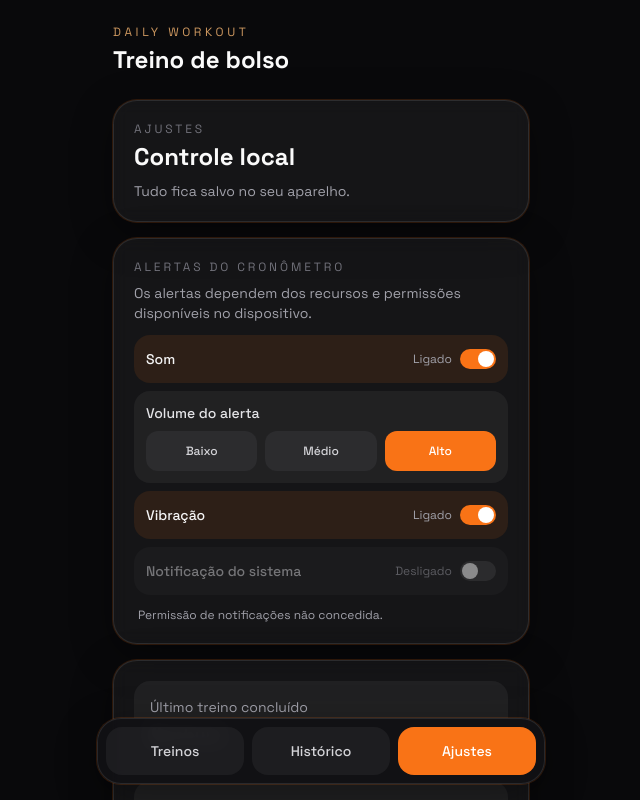
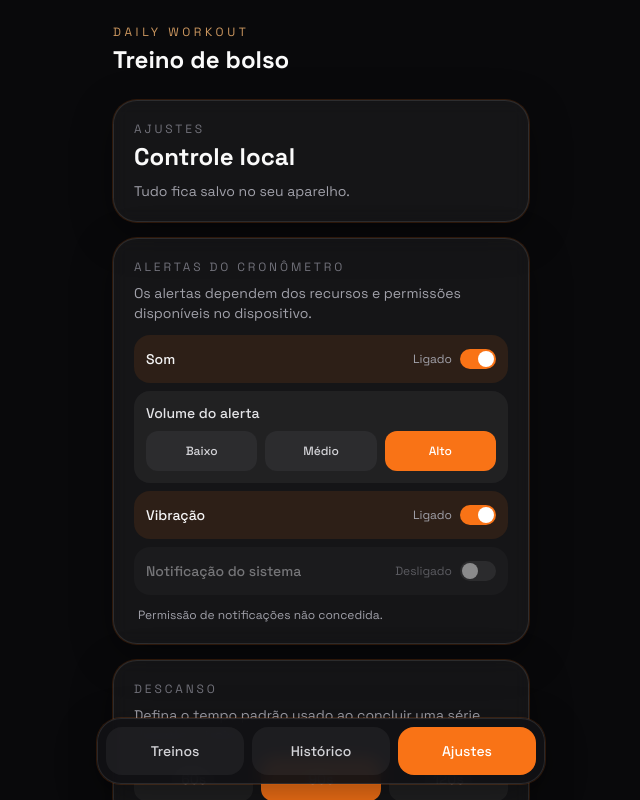
Before and after one commit to lnrdgst/daily-workout, a React (Vite) app: page /settings in a window 1280 px wide. Shown: the top 800 px of the page, without its empty margins (319-959 px from the left). Built offline with nearby package versions, Linux system fonts and the light colour scheme.

Commit message:
feat: inicia descanso ao concluir serie

```diff
--- a/src/components/ExerciseCard.tsx
+++ b/src/components/ExerciseCard.tsx
@@ -9,7 +9,7 @@ interface ExerciseCardProps {
   sessionState: ExerciseSessionState;
   previousSets: ExerciseSetLog[] | null;
   onSetChange: (setIndex: number, patch: Partial<ExerciseSetLog>) => void;
-  onToggleCompleted: (setIndex: number) => void;
+  onToggleCompleted: (setIndex: number, isCurrentlyCompleted: boolean) => void;
 }
 
 const AUTO_COLLAPSE_DELAY_MS = 550;
@@ -102,7 +102,7 @@ export const ExerciseCard = ({
                 set={set}
                 previousSet={previousSets?.[index]}
                 onChange={(patch) => onSetChange(index, patch)}
-                onToggleCompleted={() => onToggleCompleted(index)}
+                onToggleCompleted={() => onToggleCompleted(index, set.completed)}
               />
             ))}
           </div>
--- a/src/components/RestTimer.tsx
+++ b/src/components/RestTimer.tsx
@@ -2,6 +2,7 @@ import { Play, RotateCcw, Square } from 'lucide-react';
 import { useEffect, useRef, useState } from 'react';
 import { useRestAlertSettings } from '@/hooks/useRestAlertSettings';
 import { primeRestAlertSound, triggerRestFinishedAlerts } from '@/utils/restAlerts';
+import type { RestDurationSeconds } from '@/utils/restTimerSettings';
 
 const presets = [60, 90, 120];
 
@@ -15,7 +16,14 @@ const formatTime = (seconds: number) => {
 
 type RestTimerStatus = 'ready' | 'running' | 'finished';
 
-export const RestTimer = () => {
+interface RestTimerProps {
+  autoStartRequest?: {
+    id: number;
+    seconds: RestDurationSeconds;
+  } | null;
+}
+
+export const RestTimer = ({ autoStartRequest = null }: RestTimerProps) => {
   const [settings] = useRestAlertSettings();
   const [selectedSeconds, setSelectedSeconds] = useState(90);
   const [remainingSeconds, setRemainingSeconds] = useState(90);
@@ -23,7 +31,14 @@ export const RestTimer = () => {
   const intervalRef = useRef<number | null>(null);
   const endAtRef = useRef<number | null>(null);
   const hasAlertedRef = useRef(false);
+  const soundEnabledRef = useRef(settings.sound);
   const isRunning = status === 'running';
+  const autoStartRequestId = autoStartRequest?.id ?? null;
+  const autoStartSeconds = autoStartRequest?.seconds ?? null;
+
+  useEffect(() => {
+    soundEnabledRef.current = settings.sound;
+  }, [settings.sound]);
 
   useEffect(() => {
     if (!isRunning) {
@@ -64,15 +79,31 @@ export const RestTimer = () => {
     };
   }, [isRunning, settings]);
 
-  const startTimer = () => {
+  const startTimer = (seconds = selectedSeconds) => {
     hasAlertedRef.current = false;
-    endAtRef.current = Date.now() + selectedSeconds * 1000;
-    setRemainingSeconds(selectedSeconds);
+    endAtRef.current = Date.now() + seconds * 1000;
+    setSelectedSeconds(seconds);
+    setRemainingSeconds(seconds);
     setStatus('running');
-    if (settings.sound) {
+    if (soundEnabledRef.current) {
       primeRestAlertSound();
     }
   };
+
+  useEffect(() => {
+    if (autoStartRequestId === null || autoStartSeconds === null) {
+      return;
+    }
+
+    hasAlertedRef.current = false;
+    endAtRef.current = Date.now() + autoStartSeconds * 1000;
+    setSelectedSeconds(autoStartSeconds);
+    setRemainingSeconds(autoStartSeconds);
+    setStatus('running');
+    if (soundEnabledRef.current) {
+      primeRestAlertSound();
+    }
+  }, [autoStartRequestId, autoStartSeconds]);
 
   const selectPreset = (seconds: number) => {
     if (isRunning) {
--- /dev/null
+++ b/src/hooks/useRestTimerSettings.ts
@@ -0,0 +1,4 @@
+import { useLocalStorageState } from '@/hooks/useLocalStorageState';
+import { loadRestTimerSettings, saveRestTimerSettings } from '@/utils/restTimerSettings';
+
+export const useRestTimerSettings = () => useLocalStorageState(loadRestTimerSettings, saveRestTimerSettings);
--- a/src/pages/SettingsPage.tsx
+++ b/src/pages/SettingsPage.tsx
@@ -1,9 +1,11 @@
 import { useState } from 'react';
 import { ConfirmDialog } from '@/components/ConfirmDialog';
 import { useRestAlertSettings } from '@/hooks/useRestAlertSettings';
+import { useRestTimerSettings } from '@/hooks/useRestTimerSettings';
 import { useWorkoutStore } from '@/hooks/useWorkoutStore';
 import { getLastWorkout } from '@/utils/storage';
 import type { RestAlertSettings, RestAlertVolume } from '@/utils/restAlertSettings';
+import type { RestDurationSeconds } from '@/utils/restTimerSettings';
 import { formatWorkoutTimeRange } from '@/utils/workoutTiming';
 
 interface AlertToggleProps {
@@ -41,9 +43,12 @@ const alertVolumeOptions: Array<{ value: RestAlertVolume; label: string }> = [
   { value: 'high', label: 'Alto' },
 ];
 
+const restDurationOptions: RestDurationSeconds[] = [60, 90, 120];
+
 export const SettingsPage = () => {
   const { state, clearHistory, discardDraft } = useWorkoutStore();
   const [alertSettings, setAlertSettings] = useRestAlertSettings();
+  const [restTimerSettings, setRestTimerSettings] = useRestTimerSettings();
   const [dialog, setDialog] = useState<'discard-draft' | 'clear-history' | null>(null);
   const [notificationFeedback, setNotificationFeedback] = useState<string | null>(null);
   const lastWorkout = getLastWorkout(state.history, state.lastCompletedWorkoutId);
@@ -91,6 +96,10 @@ export const SettingsPage = () => {
     setAlertSettings((current) => ({ ...current, volume }));
   };
 
+  const setDefaultRestSeconds = (defaultRestSeconds: RestDurationSeconds) => {
+    setRestTimerSettings({ defaultRestSeconds });
+  };
+
   return (
     <div className="space-y-4">
       <section className="panel p-5">
@@ -131,6 +140,27 @@ export const SettingsPage = () => {
           onClick={() => void toggleNotifications()}
         />
         {notificationStatusMessage && <p className="px-1 pt-1 text-xs text-zinc-400">{notificationStatusMessage}</p>}
+      </section>
+
+      <section className="panel space-y-3 p-5">
+        <div>
+          <p className="text-xs uppercase tracking-[0.24em] text-zinc-500">Descanso</p>
+          <p className="mt-2 text-sm text-zinc-400">Defina o tempo padrão usado ao concluir uma série durante o treino.</p>
+        </div>
+        <div className="grid grid-cols-3 gap-2" role="group" aria-label="Tempo padrão de descanso">
+          {restDurationOptions.map((seconds) => (
+            <button
+              key={seconds}
+              type="button"
+              onClick={() => setDefaultRestSeconds(seconds)}
+              className={`min-h-11 rounded-xl px-2 text-sm font-medium transition ${
+                restTimerSettings.defaultRestSeconds === seconds ? 'bg-accent-500 text-white' : 'bg-white/5 text-zinc-300'
+              }`}
+            >
+              {seconds}s
+            </button>
+          ))}
+        </div>
       </section>
 
       <section className="panel space-y-4 p-5">
--- a/src/pages/WorkoutPage.tsx
+++ b/src/pages/WorkoutPage.tsx
@@ -6,6 +6,7 @@ import { ExerciseIcon } from '@/components/ExerciseIcon';
 import { MainNavigation } from '@/components/MainNavigation';
 import { RestTimer } from '@/components/RestTimer';
 import { workoutsById } from '@/data/workouts';
+import { useRestTimerSettings } from '@/hooks/useRestTimerSettings';
 import { getWorkoutDurationSeconds, useWorkoutDuration } from '@/hooks/useWorkoutDuration';
 import { useWorkoutStore } from '@/hooks/useWorkoutStore';
 
@@ -27,8 +28,10 @@ export const WorkoutPage = () => {
   const { id } = useParams();
   const navigate = useNavigate();
   const { state, startWorkout, updateSet, toggleSetCompleted, finishWorkout, discardDraft, getPreviousExerciseSets } = useWorkoutStore();
+  const [restTimerSettings] = useRestTimerSettings();
   const [isFinishDialogOpen, setIsFinishDialogOpen] = useState(false);
   const [isAccidentalFinishDialogOpen, setIsAccidentalFinishDialogOpen] = useState(false);
+  const [restTimerAutoStartId, setRestTimerAutoStartId] = useState<number | null>(null);
 
   const workoutId = id === 'A' || id === 'B' || id === 'C' ? id : null;
   const workout = workoutId ? workoutsById[workoutId] : null;
@@ -39,6 +42,13 @@ export const WorkoutPage = () => {
     activeDraft?.exercises.some((exercise) =>
       exercise.sets.some((set) => set.completed || set.load.trim() !== '' || set.reps.trim() !== ''),
     ) ?? false;
+  const restTimerAutoStartRequest =
+    activeDraft === null || restTimerAutoStartId === null
+      ? null
+      : {
+          id: restTimerAutoStartId,
+          seconds: restTimerSettings.defaultRestSeconds,
+        };
 
   const handleFinishRequest = () => {
     if (!activeDraft) {
@@ -52,6 +62,16 @@ export const WorkoutPage = () => {
     }
 
     setIsFinishDialogOpen(true);
+  };
+
+  const handleSetCompletedToggle = (exerciseId: string, setIndex: number, isCurrentlyCompleted: boolean) => {
+    toggleSetCompleted(exerciseId, setIndex);
+
+    if (!activeDraft || isCurrentlyCompleted) {
+      return;
+    }
+
+    setRestTimerAutoStartId((current) => (current === null ? 1 : current + 1));
   };
 
   if (!workoutId || !workout) {
@@ -92,7 +112,7 @@ export const WorkoutPage = () => {
             <WorkoutSessionIndicator duration={duration} />
           </section>
 
-          <RestTimer />
+          <RestTimer autoStartRequest={restTimerAutoStartRequest} />
 
           <section className="space-y-4">
             {workout.exercises.map((exercise) => {
@@ -108,7 +128,9 @@ export const WorkoutPage = () => {
                   sessionState={sessionState}
                   previousSets={getPreviousExerciseSets(exercise.id)}
                   onSetChange={(setIndex, patch) => updateSet(exercise.id, setIndex, patch)}
-                  onToggleCompleted={(setIndex) => toggleSetCompleted(exercise.id, setIndex)}
+                  onToggleCompleted={(setIndex, isCurrentlyCompleted) =>
+                    handleSetCompletedToggle(exercise.id, setIndex, isCurrentlyCompleted)
+                  }
                 />
               );
             })}
--- /dev/null
+++ b/src/utils/restTimerSettings.ts
@@ -0,0 +1,35 @@
+export type RestDurationSeconds = 60 | 90 | 120;
+
+export interface RestTimerSettings {
+  defaultRestSeconds: RestDurationSeconds;
+}
+
+const STORAGE_KEY = 'daily-workout-rest-timer-settings';
+
+export const defaultRestTimerSettings: RestTimerSettings = {
+  defaultRestSeconds: 90,
+};
+
+export const loadRestTimerSettings = (): RestTimerSettings => {
+  if (typeof window === 'undefined') {
+    return defaultRestTimerSettings;
+  }
+
+  try {
+    const parsed = JSON.parse(window.localStorage.getItem(STORAGE_KEY) ?? '{}') as Partial<RestTimerSettings>;
+    return {
+      defaultRestSeconds:
+        parsed.defaultRestSeconds === 60 || parsed.defaultRestSeconds === 90 || parsed.defaultRestSeconds === 120
+          ? parsed.defaultRestSeconds
+          : defaultRestTimerSettings.defaultRestSeconds,
+    };
+  } catch {
+    return defaultRestTimerSettings;
+  }
+};
+
+export const saveRestTimerSettings = (settings: RestTimerSettings) => {
+  if (typeof window !== 'undefined') {
+    window.localStorage.setItem(STORAGE_KEY, JSON.stringify(settings));
+  }
+};
```
